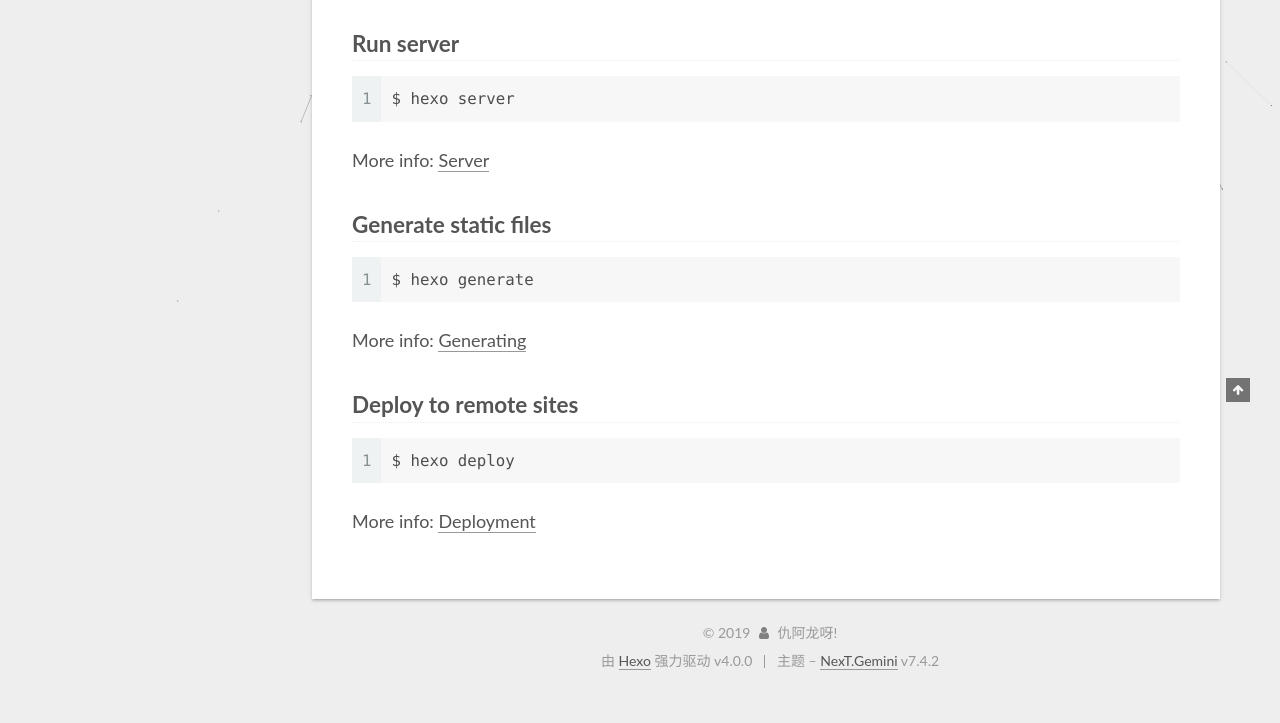
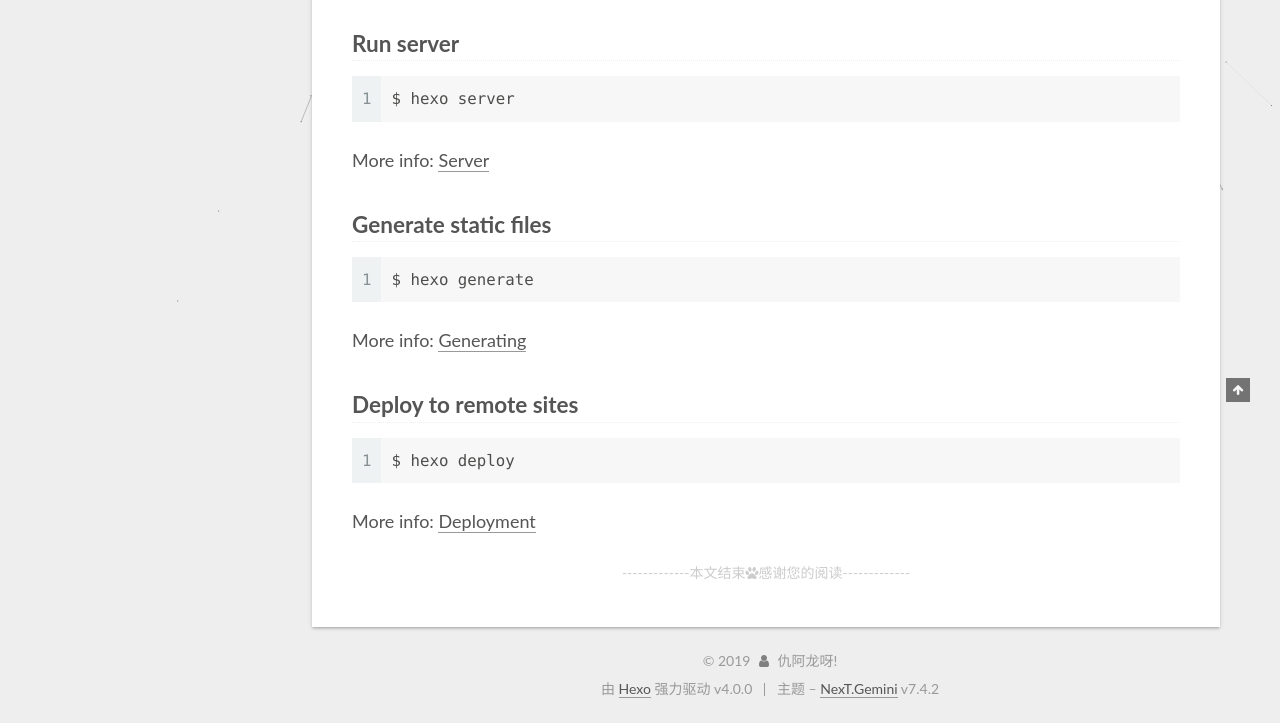
Before and after one commit to QiuZeLong/QiuZeLong.github.io, a plain HTML site: page 2019/10/21/hello-world/index.html in a window 1280 px wide. Shown: the part 498-1221 px from the top of the page. Before the commit the page ends 1193 px from the top, so only its background shows below. Drawn offline with Linux system fonts and the light colour scheme.

Commit message:
Site updated: 2019-11-13 11:30:33

```diff
--- a/2019/10/21/hello-world/index.html
+++ b/2019/10/21/hello-world/index.html
@@ -233,6 +233,16 @@
 
 
 
+      <div>
+
+          <div>
+
+        <div style="text-align:center;color: #ccc;font-size:14px;">-------------本文结束<i class="fa fa-paw"></i>感谢您的阅读-------------</div>
+
+</div>
+
+      </div>
+
       <footer class="post-footer">
 
 
```
